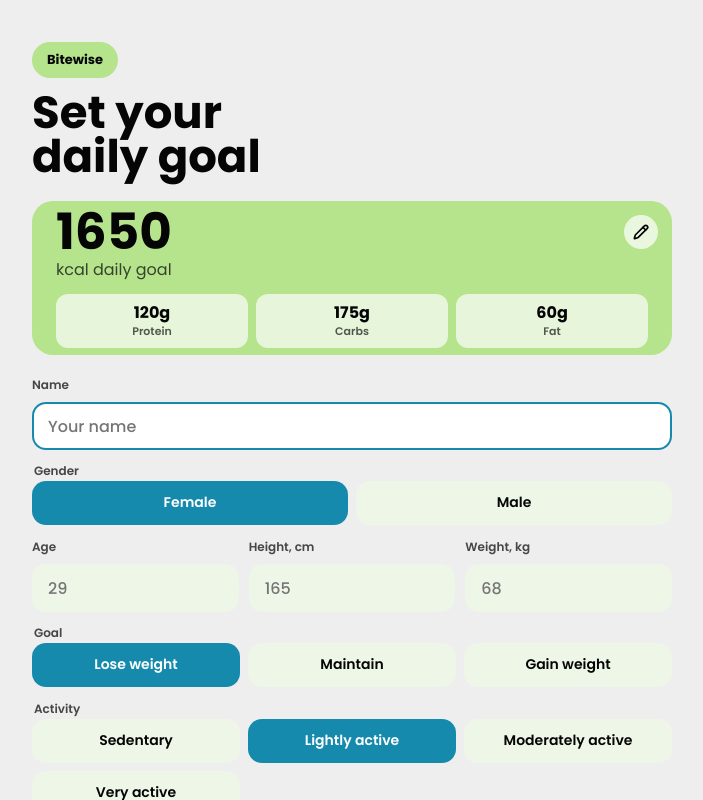
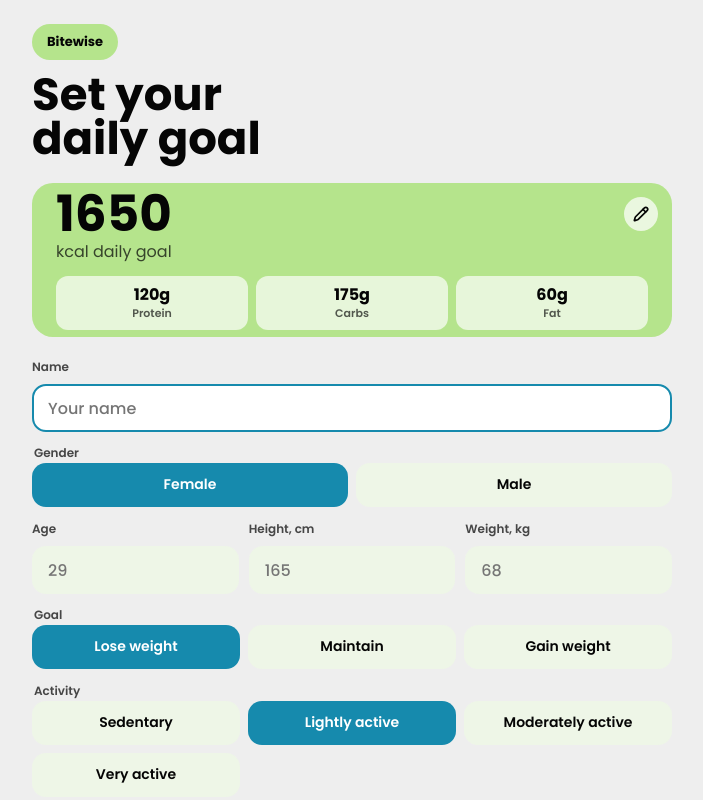
Before and after one commit to nadyshlden-sketch/bitewise, a React (Vite) app: page / in a window 1280 px wide. Shown: the whole page, without its empty margins (288-991 px from the left). Built offline with nearby package versions, Linux system fonts and the light colour scheme.

Commit message:
Reduce app top padding

```diff
--- a/src/styles.css
+++ b/src/styles.css
@@ -77,7 +77,7 @@ button {
   height: 100svh;
   display: flex;
   flex-direction: column;
-  padding: max(55px, env(safe-area-inset-top)) var(--edge) max(14px, env(safe-area-inset-bottom));
+  padding: max(24px, env(safe-area-inset-top)) var(--edge) max(14px, env(safe-area-inset-bottom));
   background: var(--page-bg);
   border-radius: 0;
   overflow: hidden;
@@ -93,7 +93,7 @@ button {
 
 .onboarding-frame {
   gap: clamp(16px, 5vw, 22px);
-  padding-top: max(42px, env(safe-area-inset-top));
+  padding-top: max(24px, env(safe-area-inset-top));
 }
 
 .onboarding-header {
@@ -2106,7 +2106,7 @@ button {
 
 @media (max-height: 760px) and (orientation: portrait) {
   .phone-frame {
-    padding-top: max(34px, env(safe-area-inset-top));
+    padding-top: max(18px, env(safe-area-inset-top));
   }
 
   .summary-card {
```
